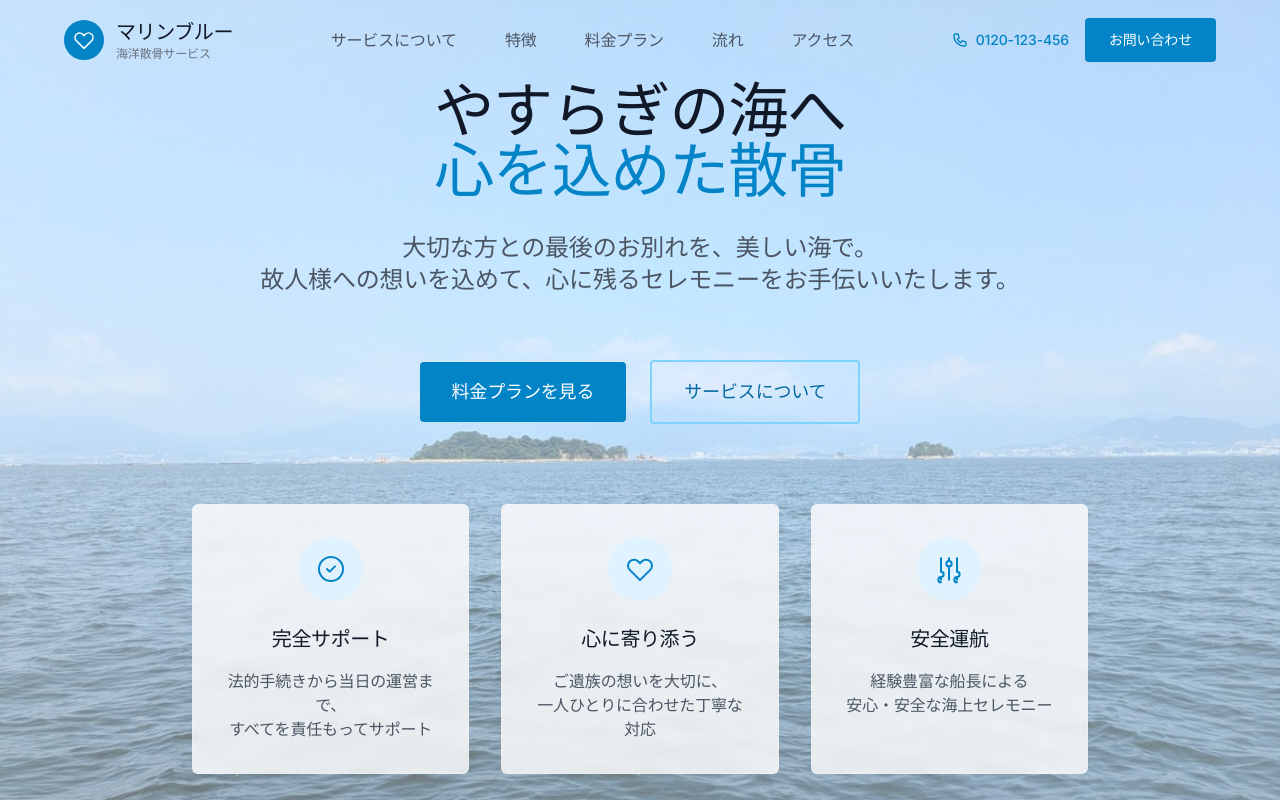
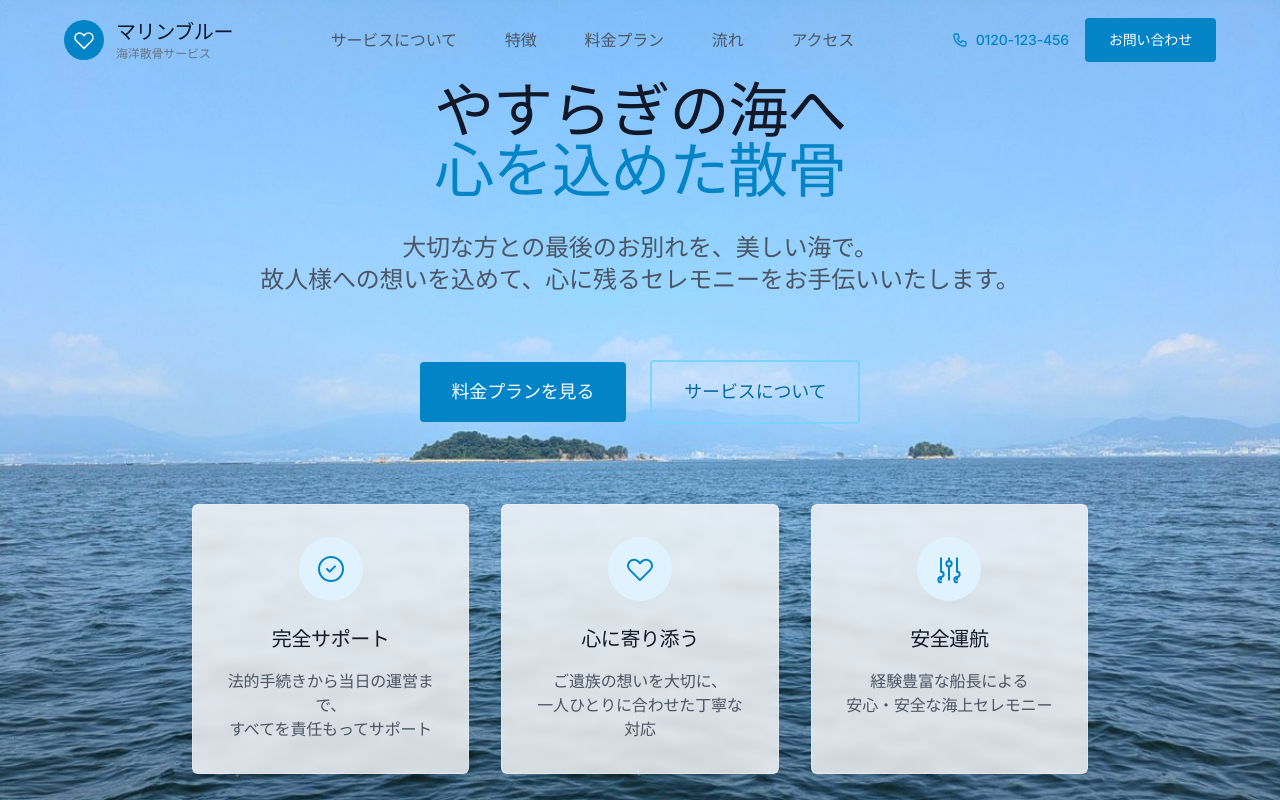
Before and after one commit to blancTo/marine-blue, a React (Vite) app: page / in a window 1280 px wide. Shown: the top 800 px of the page. Built offline with nearby package versions, Linux system fonts and the light colour scheme; the HTML template or start-up script is replaced by a standard one.

Commit message:
Heroコンポーネントから背景オーバーレイを削除し、コードを整理しました。

```diff
--- a/src/components/Hero.jsx
+++ b/src/components/Hero.jsx
@@ -12,8 +12,7 @@ export default function Hero() {
         />
       </div>
 
-      {/* 背景オーバーレイ - スマホでは透明度を下げて海をより見せる */}
-      <div className="absolute inset-0 bg-gradient-to-br from-ocean-50/20 via-white/10 to-ocean-100/25 md:from-ocean-50/60 md:via-white/40 md:to-ocean-100/50"></div>
+
 
       {/* 装飾的な波のアニメーション */}
       <div className="absolute bottom-0 left-0 w-full h-32 opacity-20">
```
